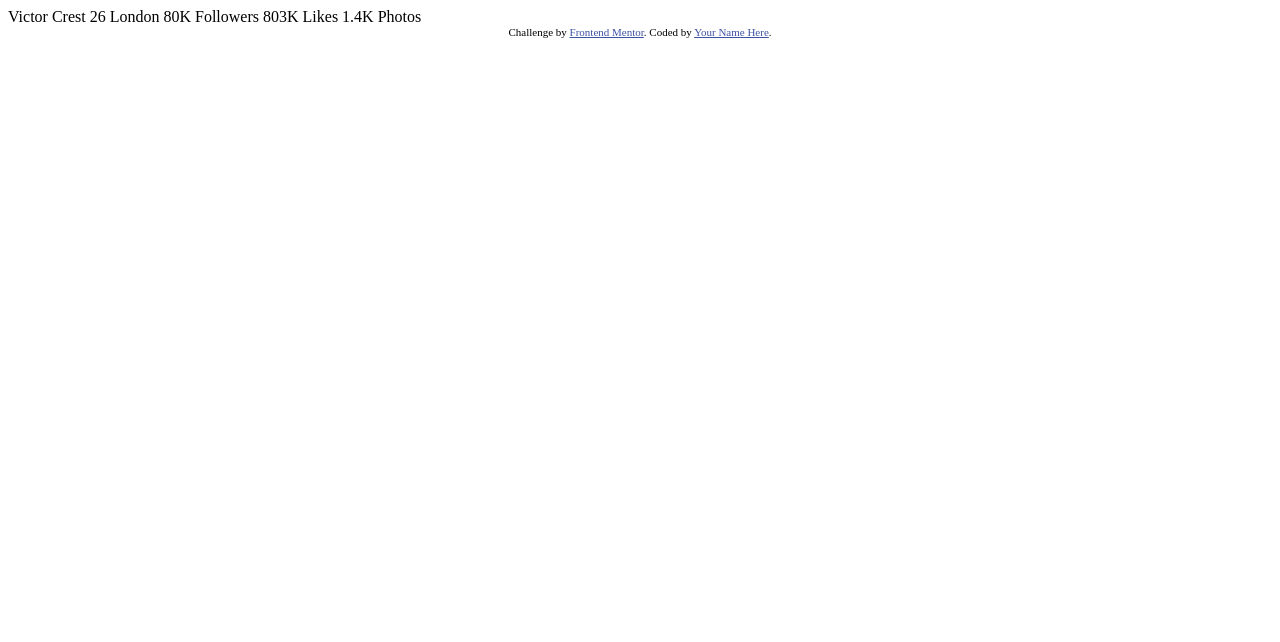
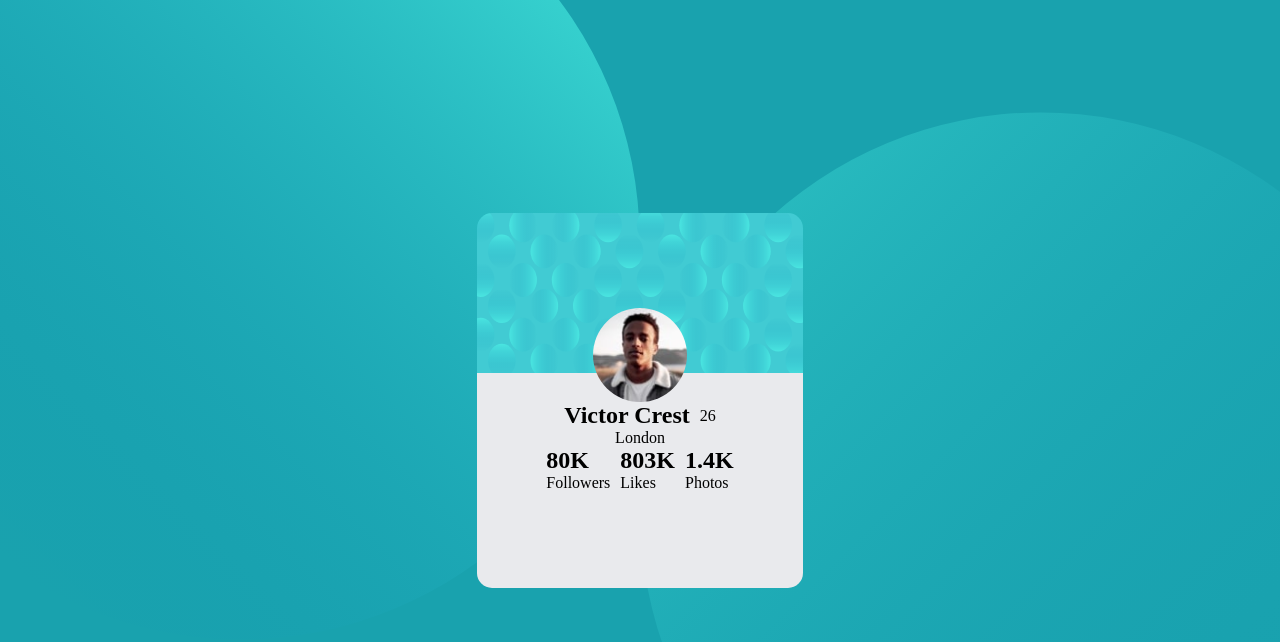
Before and after one commit to osmond20/Profile-Card-Component, a plain HTML site: page index.html in a window 1280 px wide. Drawn offline with Linux system fonts and the light colour scheme.

Commit message:
HTML, CSS, fonts

```diff
--- a/index.html
+++ b/index.html
@@ -3,33 +3,54 @@
 <head>
   <meta charset="UTF-8">
   <meta name="viewport" content="width=device-width, initial-scale=1.0"> <!-- displays site properly based on user's device -->
-
   <link rel="icon" type="image/png" sizes="32x32" href="./images/favicon-32x32.png">
-
+  <!--FONTS-->
+  <link
+  rel="preload"
+  href="fonts/kumbh-sans-v27-latin-700.woff2"
+  as="font"
+  type="font/woff2"
+  crossorigin
+  />
+  <link
+  rel="preload"
+  href="fonts/kumbh-sans-v27-latin-regular.woff2"
+  as="font"
+  type="font/woff2"
+  crossorigin
+  />
+  <!--Stylesheet-->
+  <link rel="stylesheet" href="styles.css">
   <title>Frontend Mentor | Profile card component</title>
-
-  <!-- Feel free to remove these styles or customise in your own stylesheet 👍 -->
-  <style>
-    .attribution { font-size: 0.6875rem; text-align: center; }
-    .attribution a { color: hsl(228, 45%, 44%); }
-  </style>
 </head>
 <body>
-  Victor Crest
-  26
-  London
-
-  80K
-  Followers
-
-  803K
-  Likes
-
-  1.4K
-  Photos
-  <footer class="attribution">
-    Challenge by <a href="https://www.frontendmentor.io?ref=challenge">Frontend Mentor</a>.
-    Coded by <a href="#">Your Name Here</a>.
-  </footer>
+  <main class="parent-container">
+    <div class="profile-card-container">
+      <img class="profile-image" src="images/image-victor.jpg" alt="Image of User" height="20" width="20">
+      <section class="profile-info">
+        <div class="name-age-wrapper">
+          <h2 class="name">Victor Crest</h2>
+          <p class="age">26</p>
+        </div>
+        <p class="locale">London</p>
+      </section>
+      <section class="profile-stats">
+        <ul class="stats">
+          <li>
+            <h2 class="stat">80K</h2>
+            <p class="stat-description">Followers</p>
+          </li>
+          <li>
+             <h2 class="stat">803K</h2>
+            <p class="stat-description">Likes</p>
+          </li>
+          <li>
+            <h2 class="stat">1.4K</h2>
+            <p class="stat-description">Photos</p>
+          </li>
+        </ul>
+      </section>
+    </div>
+  </main>
 </body>
 </html>
--- a/styles.scss
+++ b/styles.scss
@@ -0,0 +1,133 @@
+// FONTS
+/* kumbh-sans-regular - latin */
+@font-face {
+  font-display: swap; /* Check https://developer.mozilla.org/en-US/docs/Web/CSS/@font-face/font-display for other options. */
+  font-family: 'Kumbh Sans';
+  font-style: normal;
+  font-weight: 400;
+  src: url('fonts/kumbh-sans-v27-latin-regular.woff2') format('woff2'); /* Chrome 36+, Opera 23+, Firefox 39+, Safari 12+, iOS 10+ */
+}
+/* kumbh-sans-700 - latin */
+@font-face {
+  font-display: swap; /* Check https://developer.mozilla.org/en-US/docs/Web/CSS/@font-face/font-display for other options. */
+  font-family: 'Kumbh Sans';
+  font-style: normal;
+  font-weight: 700;
+  src: url('fonts/kumbh-sans-v27-latin-700.woff2') format('woff2'); /* Chrome 36+, Opera 23+, Firefox 39+, Safari 12+, iOS 10+ */
+}
+
+// CSS VARIABLES
+:root{
+    --primary-blue-600:hsl(185, 75%, 39%);
+    --primary-navy-950:hsl(229, 23%, 23%);
+    --primary-gray-500:hsl(227, 10%, 46%);
+    --neutral-gray-100:hsl(225, 10%, 92%);
+    --font-size-name-and-stats: 1.125rem;
+    --font-family: 'Kumbh Sans', sans-serif;
+    --mobile-width: 23.4375rem;
+    --desktop-width:90rem;
+}
+
+// CSS RESET
+*,
+*::after,
+*::before {
+  margin: 0;
+  padding: 0;
+  box-sizing: border-box;
+}
+
+img,
+picture,
+video {
+  display: block;
+  max-width: 100%;
+  height: auto;
+}
+
+input,
+button,
+textarea,
+select {
+  font: inherit;
+  color: inherit;
+  background: none;
+  border-color: transparent;
+}
+
+a {
+  text-decoration: none;
+  color: inherit;
+}
+
+ul,
+ol {
+  list-style-type: none;
+}
+
+body{
+   background-color: var(--primary-blue-600);
+    background-image: url(images/bg-pattern-top.svg), url(images/bg-pattern-bottom.svg);
+    background-repeat: no-repeat, no-repeat;
+    background-position: left -10rem top -10rem, right -10rem bottom -7rem;
+    background-size: contain, contain;
+    min-height: 100vh;
+    width: 100%;
+    display: flex;
+    justify-content: center;
+    align-items: center;
+}
+
+.parent-container{
+    height: 100%;
+    width: var(--mobile-width);
+    display: flex;
+    justify-content: center;
+}
+
+.profile-card-container{
+    height: 375px;
+    width: 326px;
+    border-radius: 15px;
+    display: flex;
+    flex-direction: column;
+    justify-content: center;
+    align-items: center;
+
+    background-color: var(--neutral-gray-100);
+    background-image: url(images/bg-pattern-card.svg);
+    background-repeat: no-repeat;
+
+    background-position: center top;
+    background-size: 100% 160px ;
+}
+
+.profile-image{
+    border-radius: 50px;
+    width: 94.5px;
+}
+
+.profile-info{
+    width: 100%;
+    display: flex;
+    flex-direction: column;
+    align-items: center;
+    justify-content: center;
+}
+
+.name-age-wrapper{
+    display: flex;
+    align-items: center;
+    gap: 10px;
+}
+
+.profile-stats{
+    display: flex;
+    justify-content: center;
+    width: 100%;
+}
+
+.stats{
+    display: flex;
+    gap: 10px;
+}
```
Also changed, not shown: fonts/kumbh-sans-v27-latin-700.woff2 (added), fonts/kumbh-sans-v27-latin-regular.woff2 (added), styles.css, 1 other file.
